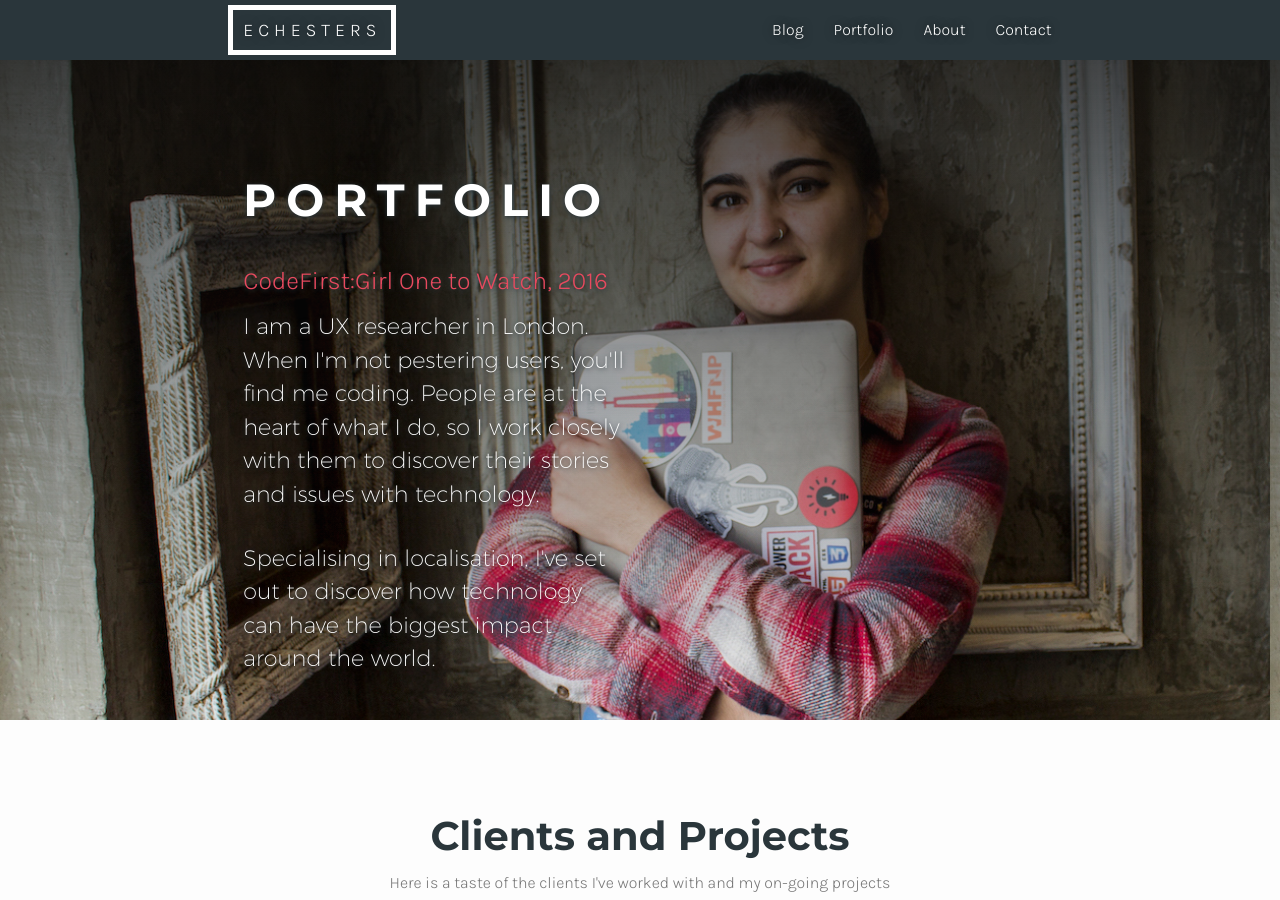
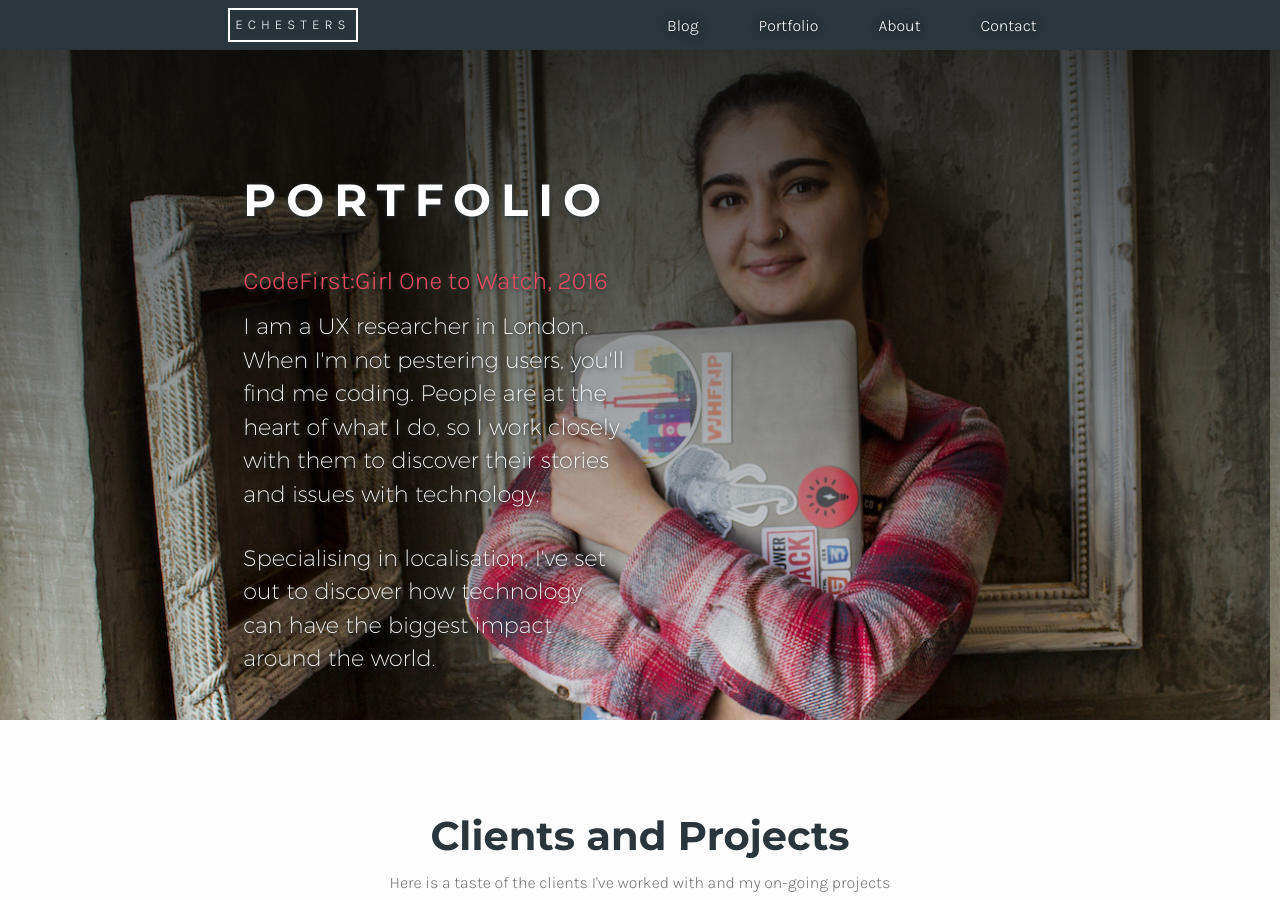
Before and after one commit to EChesters/echesters.github.io, a Jekyll site: the page built from portfolio.html, in a window 1280 px wide and 900 px high. Built offline with Jekyll 4.4.1, drawn with Linux system fonts in a browser that asks for light colours; nearby versions of some CDN libraries.

Commit message:
Made navigation smaller

```diff
--- a/_sass/_nav.scss
+++ b/_sass/_nav.scss
@@ -8,12 +8,13 @@ nav {
     letter-spacing: 5px;
     border: $border;
     height: auto;
-		margin: 5px 0;
+    margin: 8px 0;
     text-transform: uppercase;
 
     &.navbar-brand {
       color: $actual-white;
-			padding: 10px;
+      padding: 5px;
+      font-size: $smaller-font;
     }
 
     a {
@@ -29,7 +30,6 @@ nav {
   }
 
   a {
-		padding: 15px 30px;
     transition: box-shadow 0.3s;
     position: relative;
     color: $nav-text;
@@ -61,6 +61,16 @@ nav {
           transform: scaleX(1);
         }
     }
+  }
+}
+
+.navbar-default .navbar-nav > li > a {
+  padding: 5px $spacing-unit;
+
+  @media screen and (min-width: 768px) {
+    padding-top: 10px;
+    padding-bottom: 10px;
+    line-height: inherit;
   }
 }
 
--- a/_sass/_vars.scss
+++ b/_sass/_vars.scss
@@ -20,7 +20,7 @@ $accessibility-blue:	#004289;
 $portuguese-green:		#00ac00;
 
 $txt-shadow:			0px 0px 10px rgba(0, 0, 0, 0.6);
-$border:				5px solid $actual-white;
+$border:				2px solid $actual-white;
 
 /* FONTS ------------- */
 $base-font-family: 		'Karla', sans-serif;
@@ -43,5 +43,5 @@ $weight-heavy:		    700;
 $additional-spacing:	10px;
 
 /* SIZE ------------- */
-$nav-bar-height:		60px;
+$nav-bar-height:		50px;
 $disclaimer-size:		.85em;
```
Lines whose indentation alone changed are shown as unchanged.
